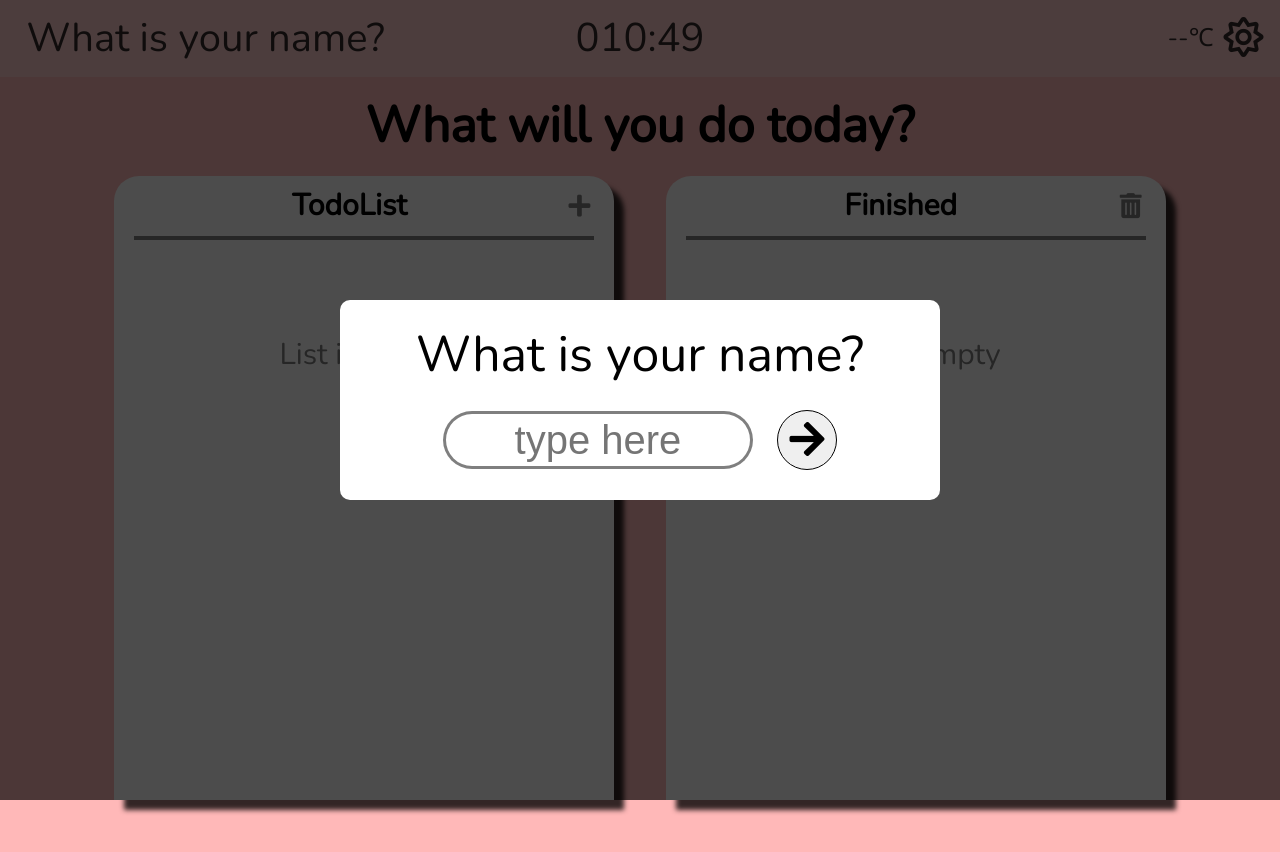
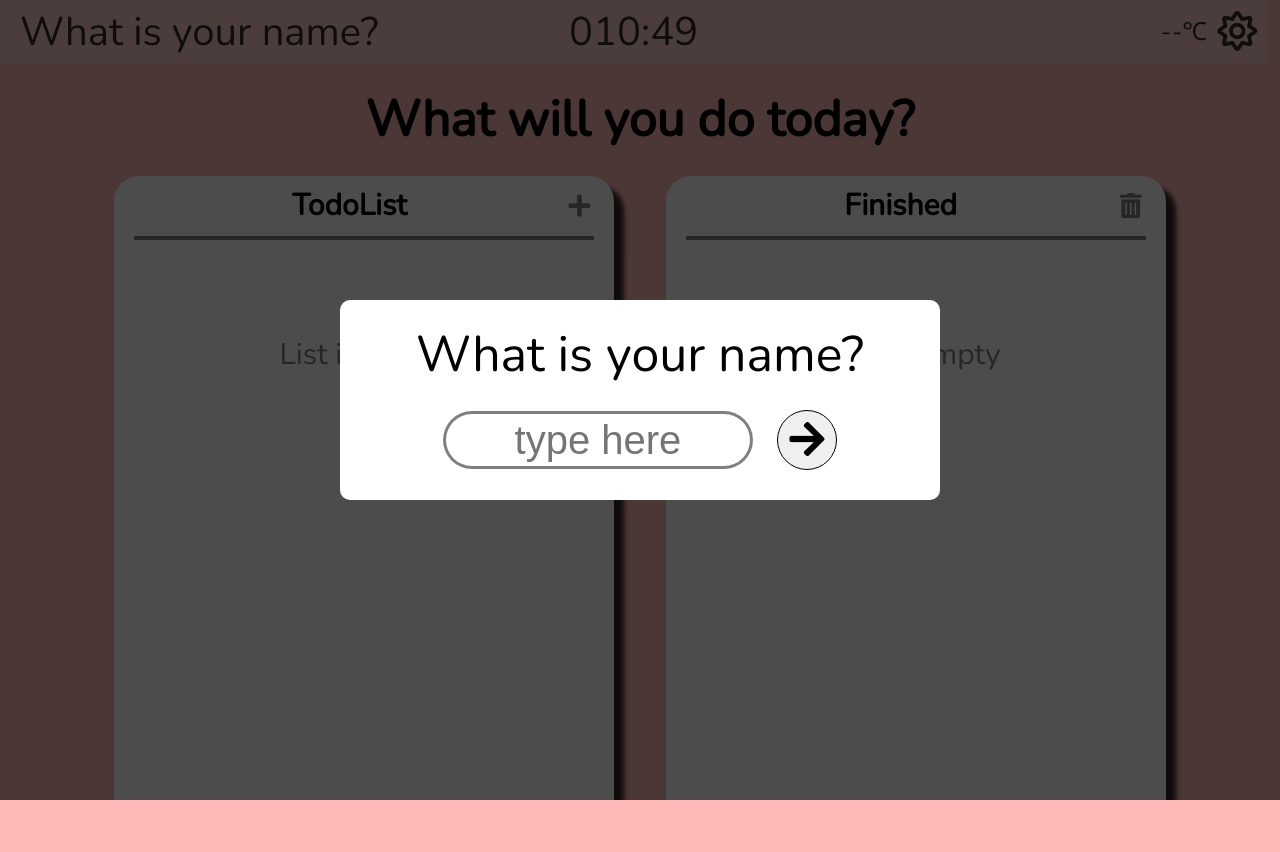
Before and after one commit to Kijun-Park/TodoList, a plain HTML site: page index.html in a window 1280 px wide. After the commit the page ends 800 px from the top, so only its background shows below. Drawn offline with nearby package versions, Linux system fonts and the light colour scheme.

Commit message:
fixed some styles

```diff
--- a/styles/style.css
+++ b/styles/style.css
@@ -87,7 +87,7 @@ body {
   align-items: center;
   font-size: 40px;
   background-color: rgba(255, 255, 255, 0.3);
-  padding: 0.5%;
+  /* padding: 0.5%; */
 }
 
 .container header .header__user,
@@ -195,7 +195,7 @@ body {
 
 .container .lists .lists__todoList-lists,
 .container .lists .lists__finishList-lists {
-  height: 87%;
+  height: 68%;
   overflow-y: auto;
 }
 
```
